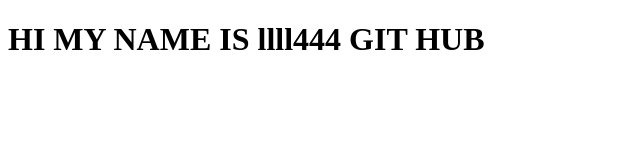
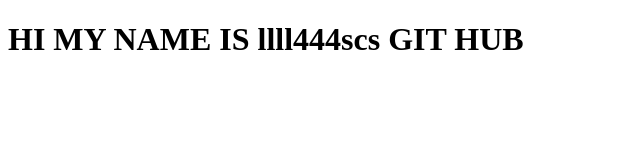
Before and after one commit to lija12-3/check, a plain HTML site: page index.html in a window 1280 px wide. Shown: the whole page, without its empty margins (0-640 px from the left). Drawn offline with Linux system fonts and the light colour scheme.

Commit message:
Update index.html

```diff
--- a/index.html
+++ b/index.html
@@ -4,6 +4,6 @@
         <title>Document</title>
     </head>
         <body>
-           <h1>HI MY NAME IS llll444 GIT HUB</h1>
+           <h1>HI MY NAME IS llll444scs GIT HUB</h1>
         </body>
 </html>
```
